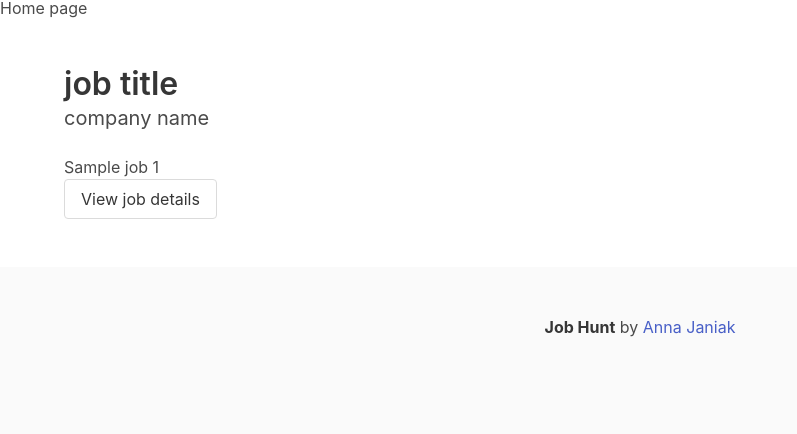
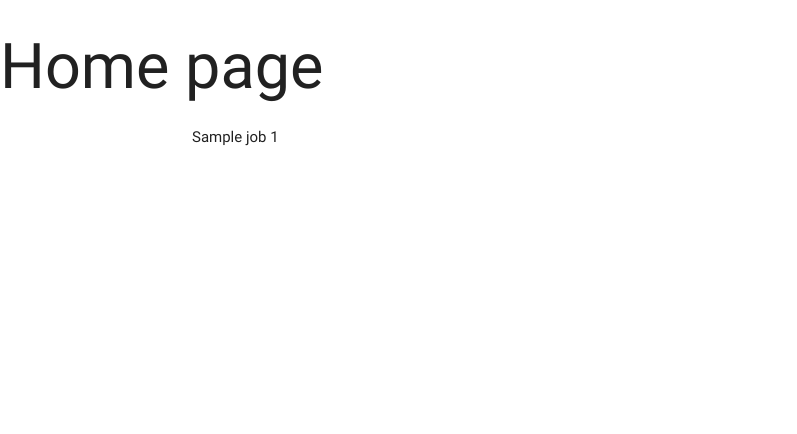
Before and after one commit to annaweronica/MyJobList, a Flask app: page / in a window 1280 px wide. Shown: the top 434 px of the page, without its empty margins (0-797 px from the left). Run offline with Flask 2, Linux system fonts and the light colour scheme; a database or web service that is not in the repository returns one stand-in record (values such as "Sample title"); some libraries are stand-ins or nearby versions.

Commit message:
solving invalid python issue

```diff
--- a/app.py
+++ b/app.py
@@ -8,10 +8,8 @@ if path.exists("env.py"):
     import env
 
 
-
 # instance of Flask / Flask app and we store it in the app variable
 app = Flask(__name__)
-
 
 
 app.config["MONGO_DBNNAME"] = "MyJobList"
@@ -35,19 +33,19 @@ def get_home():
 @app.route('/get_jobs/<job_id>')
 def get_jobs(job_id):
     print("some job")
-    return render_template("view-job.html", jobs=mongo.db.jobs.find_one({"_id": ObjectId(job_id)}))
+    return render_template("jobs.html", jobs=mongo.db.jobs.find_one({"_id": ObjectId(job_id)}))
 
 
 @app.route('/import_data')
 def import_data():
     csvfile = open('data/dbExcel-ex.csv', 'r')
-    reader = csv.DictReader( csvfile )
-    header= ["job_title", "company_id", "job_description", "company_description", "url"]
+    reader = csv.DictReader(csvfile)
+    header = ["job_title", "company_id", "job_description", "company_description", "url"]
 
     for each in reader:
-        row={}
+        row = {}
         for field in header:
-            row[field]=each[field]
+            row[field] = each[field]
 
         mongo.db.jobs.insert_one(row)
     return "hello Wrold"
--- a/templates/base.html
+++ b/templates/base.html
@@ -2,46 +2,18 @@
 <html>
 
 <head>
-	<meta charset="utf-8">
-	<meta name="viewport" content="width=device-width, initial-scale=1">
-	<title>Job hunt</title>
-	<link href="https://fonts.googleapis.com/icon?family=Material+Icons" rel="stylesheet">
-	<link rel="stylesheet" href="https://cdnjs.cloudflare.com/ajax/libs/materialize/0.100.2/css/materialize.min.css">
-	<link rel="stylesheet" href="{{url_for('static', filename='css/style.css')}}" type="text/css" />
-
-	<link rel="stylesheet" href="https://cdn.jsdelivr.net/npm/bulma@0.8.0/css/bulma.min.css">
+    <link href="https://fonts.googleapis.com/icon?family=Material+Icons" rel="stylesheet">
+    <link rel="stylesheet" href="https://cdnjs.cloudflare.com/ajax/libs/materialize/0.100.2/css/materialize.min.css">
+    <link rel="stylesheet" href="{{url_for('static', filename='css/style.css')}}" type="text/css" />
 </head>
 
 <body>
-
-	<section class="hero">
-		<div class="hero-body">
-			<div class="container">
-				<h1 class="title">
-					job title
-				</h1>
-				<h2 class="subtitle">
-					company name
-				</h2>
-				<p>
-					{% block content %}
-					{% endblock %}
-				</p>
-			</div>
-		</div>
-	</section>
-
-
-	<footer class="footer">
-		<div class="content has-text-centered">
-			<p>
-				<strong>Job Hunt</strong> by <a href="https://annaweronica.github.io/AJ-resume-webpage/">Anna
-					Janiak</a>
-			</p>
-		</div>
-	</footer>
-	<script defer src="https://use.fontawesome.com/releases/v5.3.1/js/all.js"></script>
-
+    <div class="container">
+        {% block content %} {% endblock %}
+    </div>
+    <script src="https://cdnjs.cloudflare.com/ajax/libs/jquery/3.2.1/jquery.min.js"></script>
+    <script src="https://cdnjs.cloudflare.com/ajax/libs/materialize/0.100.2/js/materialize.min.js"></script>
+    </script>
 </body>
 
 </html>
--- a/templates/index.html
+++ b/templates/index.html
@@ -1,22 +1,10 @@
 <h1>Home page</h1>
 
 {% extends 'base.html' %}
-
-<!--single display of a job-->
 {% block content %}
         {% for job in jobs %}
         {{job.job_title}}
         {{job.company_id}}
-        <div class="view-details-button">
-        <a class="button" href="{{url_for('import_data')}}">View job details</a>
 
-
-        </div>
         {% endfor %}
 {% endblock %}
-
-
-
-<!--add a button after each job-->
-        <!--add view details button line 11-12-->
-        <!--<a href="{{url_for('edit_task', task_id=task._id)}}" class="waves-effect waves-light btn btn_small blue">Edit</a>-->
```
Also changed, not shown: templates/jobs.html (added, +10 -0 lines), templates/view-job.html (deleted, +0 -8 lines), data/dbExcel-ex.csv (line endings or trailing spaces), templates/post.html (deleted).
